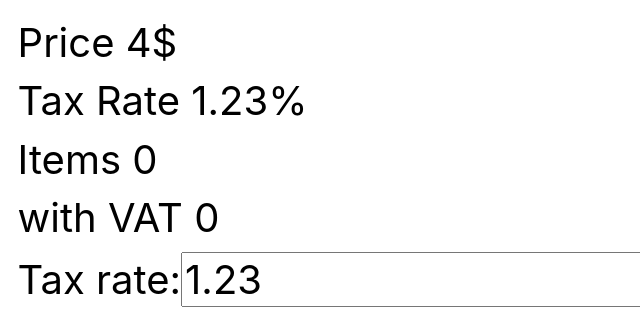
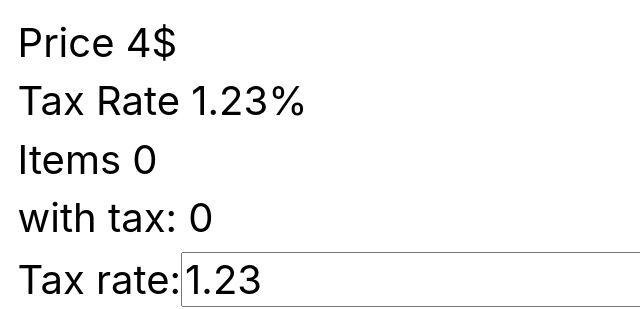
Before and after one commit to CaffieneSage/PriceCalculator_Vue, a plain HTML site: page index.html in a window 1280 px wide. Shown: the top 309 px of the page, 0-640 px from the left. Drawn offline with nearby package versions, Linux system fonts and the light colour scheme.

Commit message:
Changed text to tax rather than vat.

```diff
--- a/index.html
+++ b/index.html
@@ -30,7 +30,7 @@
 
       <div>Items {{items}}</div>
 
-      <div>with VAT {{withVat}}</div>
+      <div>with tax: {{withVat}}</div>
 
       <div>
         <label for="TaxRate">Tax rate:</label>
```
